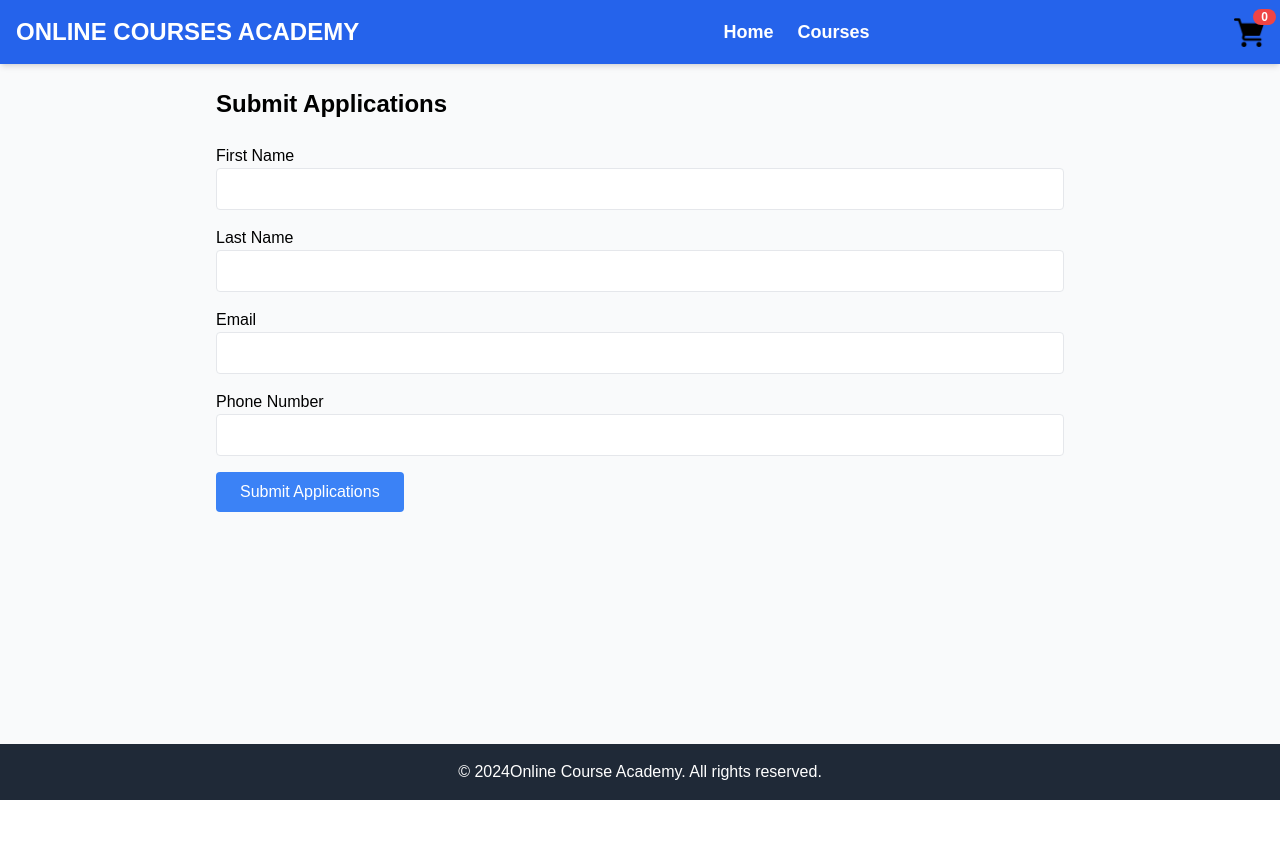
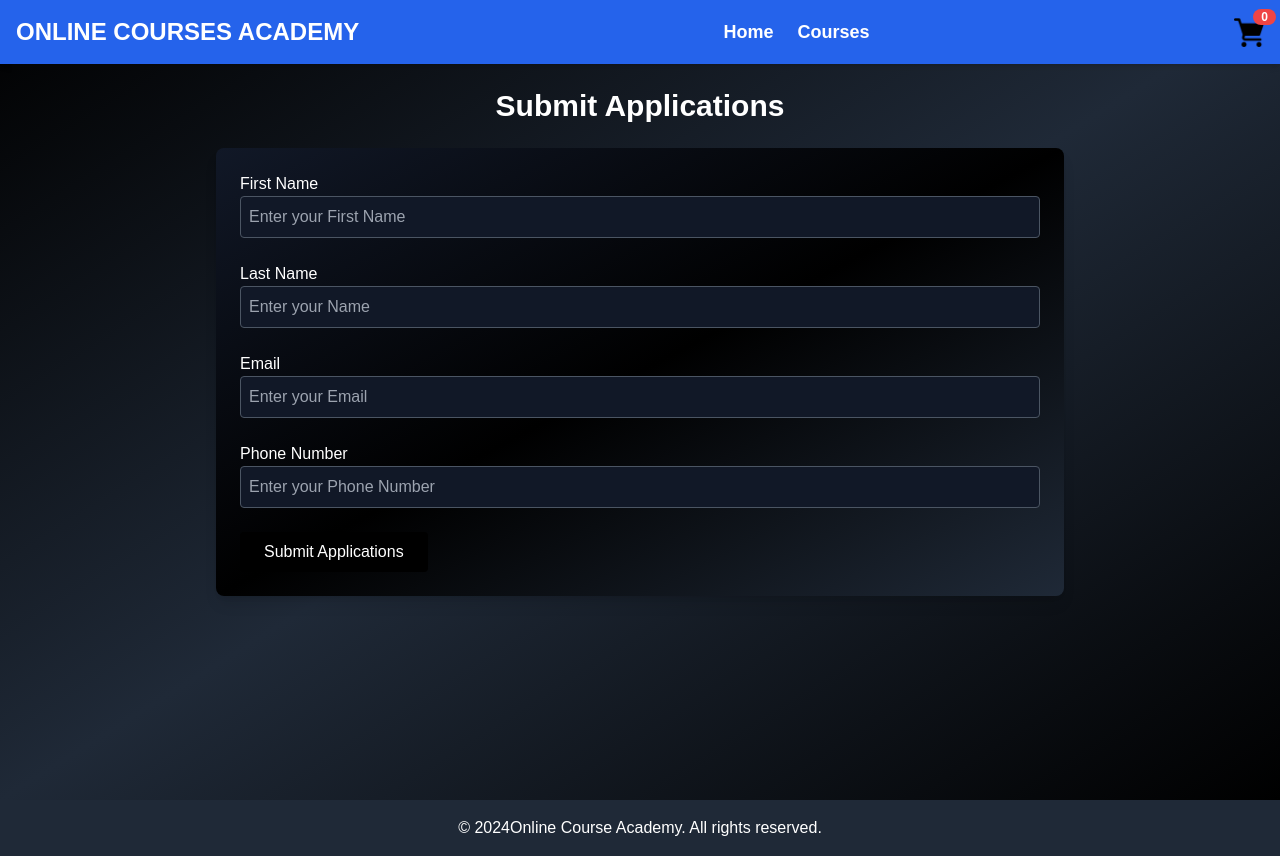
Before and after one commit to Chirukeshyt/OnlineCourseAcademy, a Next.js app: page /submit-application in a window 1280 px wide. Before the commit the page ends 800 px from the top, so only its background shows below. Built offline with nearby package versions, Linux system fonts and the light colour scheme.

Commit message:
submit-page

```diff
--- a/pages/submit-application.js
+++ b/pages/submit-application.js
@@ -38,7 +38,6 @@ const SubmitApplicationPage = () => {
                 console.error('Submission failed:', error);
                 alert('Submission failed. Please try again.');
             } else {
-                // alert('Applications submitted successfully!');
                 clearCart(); // Clear the cart after successful submission
                 router.push('/success'); // Redirect to home page
             }
@@ -49,13 +48,23 @@ const SubmitApplicationPage = () => {
     };
 
     return (
-        <div>
+        <div className="min-h-screen bg-gradient-to-br from-black via-gray-800 to-black relative">
+            {/* Background lines */}
+            <div
+                className="absolute inset-0 bg-gradient-to-br from-white to-transparent opacity-10 pointer-events-none"
+                style={{
+                    backgroundImage: "radial-gradient(circle, rgba(255,255,255,0.1) 1%, transparent 1%)",
+                    backgroundSize: "50px 50px",
+                }}
+            ></div>
+
             <Navbar />
-            <div className="max-w-4xl mx-auto p-6">
-                <h1 className="text-2xl font-bold mb-6">Submit Applications</h1>
-                <form onSubmit={handleSubmit} className="space-y-4">
+
+            <div className="max-w-4xl mx-auto p-6 relative z-10">
+                <h1 className="text-3xl font-bold mb-6 text-white text-center">Submit Applications</h1>
+                <form onSubmit={handleSubmit} className="space-y-6 bg-gradient-to-br from-gray-900 via-black to-gray-800 p-6 rounded-lg shadow-lg">
                     <div>
-                        <label htmlFor="first_name" className="block font-medium">First Name</label>
+                        <label htmlFor="first_name" className="block font-medium text-white">First Name</label>
                         <input
                             type="text"
                             id="first_name"
@@ -63,11 +72,12 @@ const SubmitApplicationPage = () => {
                             value={formData.first_name}
                             onChange={handleChange}
                             required
-                            className="border p-2 w-full rounded"
+                            placeholder="Enter your First Name"
+                            className="border border-gray-600 p-2 w-full rounded text-white bg-gray-900 focus:outline-none focus:ring-2 focus:ring-blue-500"
                         />
                     </div>
                     <div>
-                        <label htmlFor="last_name" className="block font-medium">Last Name</label>
+                        <label htmlFor="last_name" className="block font-medium text-white">Last Name</label>
                         <input
                             type="text"
                             id="last_name"
@@ -75,11 +85,12 @@ const SubmitApplicationPage = () => {
                             value={formData.last_name}
                             onChange={handleChange}
                             required
-                            className="border p-2 w-full rounded"
+                            placeholder="Enter your Name"
+                            className="border border-gray-600 p-2 w-full rounded text-white bg-gray-900 focus:outline-none focus:ring-2 focus:ring-blue-500"
                         />
                     </div>
                     <div>
-                        <label htmlFor="email" className="block font-medium">Email</label>
+                        <label htmlFor="email" className="block font-medium text-white">Email</label>
                         <input
                             type="email"
                             id="email"
@@ -87,11 +98,12 @@ const SubmitApplicationPage = () => {
                             value={formData.email}
                             onChange={handleChange}
                             required
-                            className="border p-2 w-full rounded"
+                            placeholder="Enter your Email"
+                            className="border border-gray-600 p-2 w-full rounded text-white bg-gray-900 focus:outline-none focus:ring-2 focus:ring-blue-500"
                         />
                     </div>
                     <div>
-                        <label htmlFor="phone_number" className="block font-medium">Phone Number</label>
+                        <label htmlFor="phone_number" className="block font-medium text-white">Phone Number</label>
                         <input
                             type="tel"
                             id="phone_number"
@@ -99,12 +111,13 @@ const SubmitApplicationPage = () => {
                             value={formData.phone_number}
                             onChange={handleChange}
                             required
-                            className="border p-2 w-full rounded"
+                            placeholder="Enter your Phone Number"
+                            className="border border-gray-600 p-2 w-full rounded text-white bg-gray-900 focus:outline-none focus:ring-2 focus:ring-blue-500"
                         />
                     </div>
                     <button
                         type="submit"
-                        className="px-6 py-2 bg-blue-500 text-white rounded hover:bg-blue-600"
+                        className="px-6 py-2 bg-black text-white rounded  transition-transform transform hover:scale-105 duration-300"
                     >
                         Submit Applications
                     </button>
```
